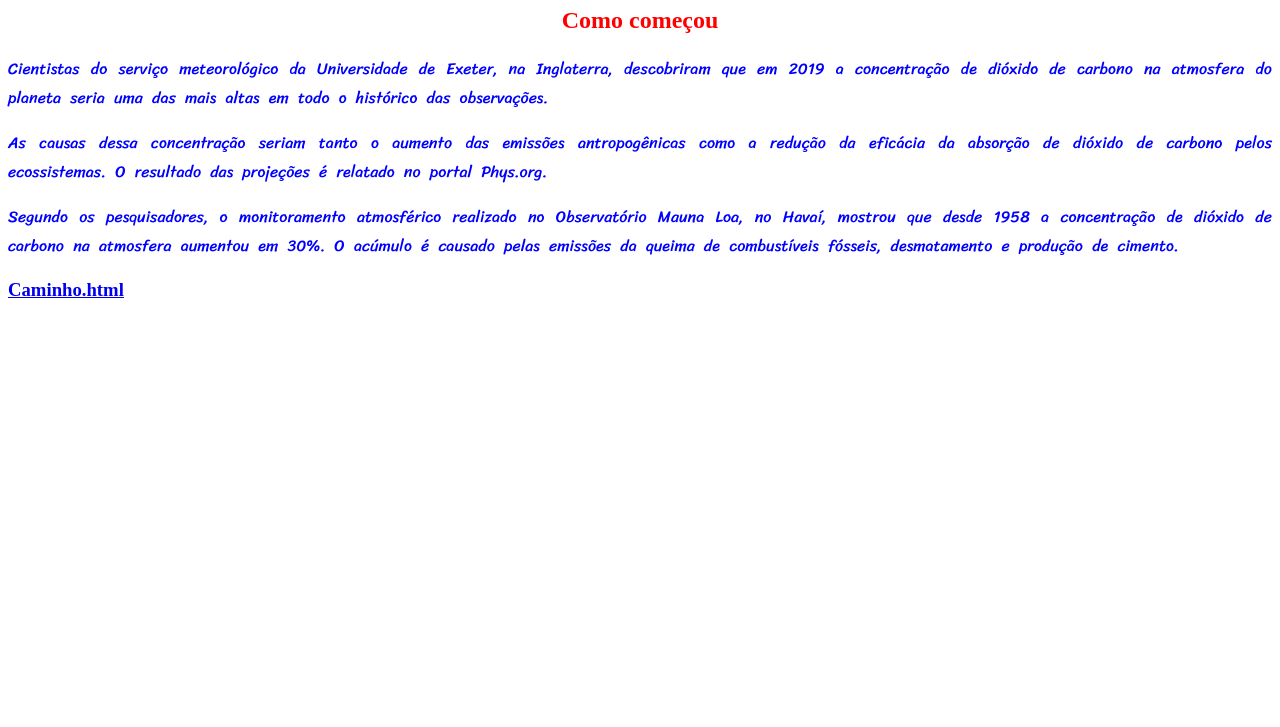
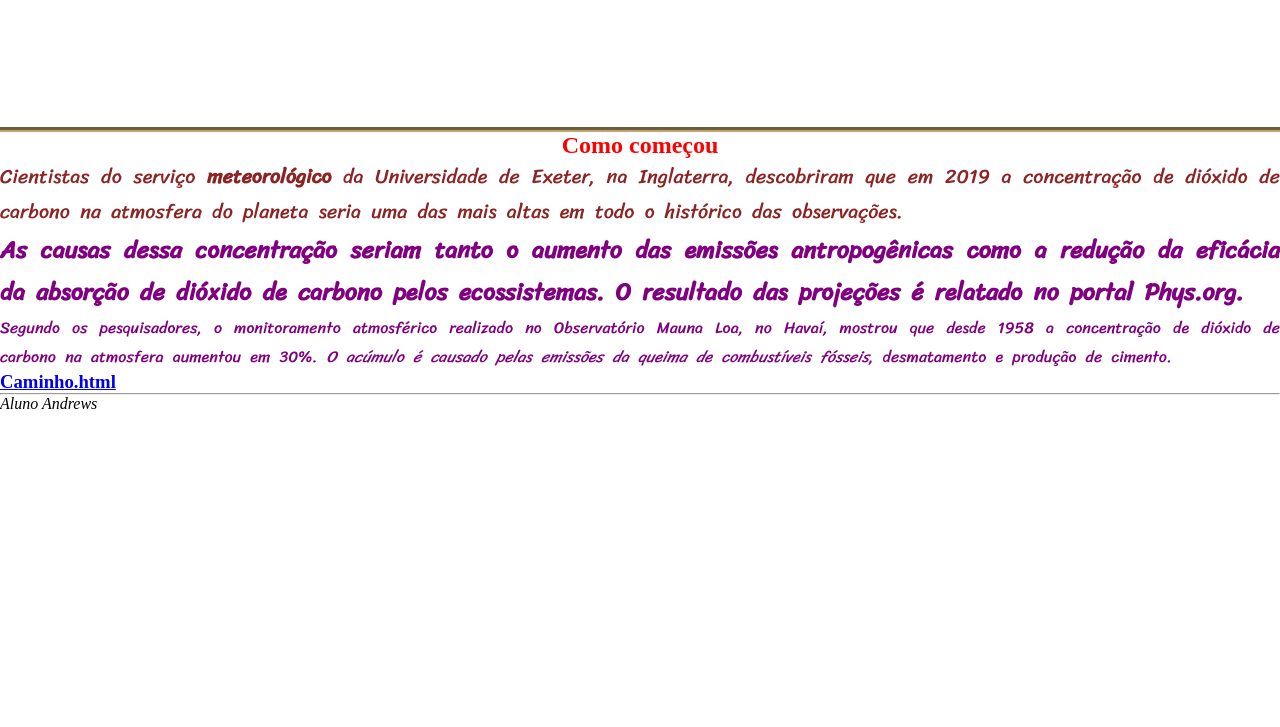
Before and after one commit to Andrewsgc/Atividade, a plain HTML site: page Catastrofe.html in a window 1280 px wide. Shown: the part 73-800 px from the top of the page. Drawn offline with Linux system fonts and the light colour scheme.

Commit message:
Add files via upload

```diff
--- a/Catastrofe.html
+++ b/Catastrofe.html
@@ -3,17 +3,28 @@
 <html lang="pt-br">
 <head>
 	<link href="https://fonts.googleapis.com/css?family=Sriracha&display=swap" rel="stylesheet">
-	<style>
+	<style type="text/css">
+		*{
+			margin: 0;
+			padding: 0;
+		}
 	p{text-align: justify;
 		word-spacing: 5px;
-	color:blue;
+	color:purple;
 
 	font-family: 'Sriracha', cursive;}
     h1,h2{text-align: center;
-    color:red;
+    color:red;}
+
+    header{
+    border-bottom:5px groove #C0A56E;
+    /*  padding: 100px;*/
+    /*  margin: 100px;*/
+       height: 200px;
+      width: 100%;
+    }
 
 
-	}
 	</style>
     <title>Site</title>
     <meta charset="utf-8">
@@ -21,16 +32,21 @@
     <meta name="description"  content="Catastrofe" />
 </head>
 <body>
-<h1>Catástrofe</h1>
+<header><h1>Catástrofe</h1></header>
+<sector>
 <h2>Como começou</h2>
-<p>Cientistas do serviço meteorológico da Universidade de Exeter, na Inglaterra, descobriram que em 2019 a concentração de dióxido de carbono na atmosfera do planeta seria uma das mais altas em todo o histórico das observações.</p>
+<p class="par_group" style="font-size: 20px;color: #8B2424"> Cientistas do serviço <strong>meteorológico</strong> da Universidade de Exeter, na Inglaterra, descobriram que em 2019 a concentração de dióxido de carbono na atmosfera do planeta seria uma das mais altas em todo o histórico das observações.</p></sector>
+<sector>
+<h2><p>As causas dessa concentração seriam tanto o aumento das emissões <b>antropogênicas</b> como a redução da eficácia da absorção de dióxido de carbono pelos ecossistemas. O resultado das projeções é relatado no portal Phys.org.</p></h2></sector>
 
-<p>As causas dessa concentração seriam tanto o aumento das emissões antropogênicas como a redução da eficácia da absorção de dióxido de carbono pelos ecossistemas. O resultado das projeções é relatado no portal Phys.org.</p>
-
-<p>Segundo os pesquisadores, o monitoramento atmosférico realizado no Observatório Mauna Loa, no Havaí, mostrou que desde 1958 a concentração de dióxido de carbono na atmosfera aumentou em 30%. O acúmulo é causado pelas emissões da queima de combustíveis fósseis, desmatamento e produção de cimento.</p>
+<p>Segundo os pesquisadores, o monitoramento atmosférico realizado no Observatório Mauna Loa, no Havaí, mostrou que desde 1958 a concentração de dióxido de carbono na atmosfera aumentou em 30%. <i>O acúmulo é causado pelas emissões da queima de combustíveis fósseis</i>, desmatamento e produção de cimento.</p>
 <h3><a href="Caminho.html" title="Catastrofe">
 	Caminho.html
 </a></h3>
+<hr />
+<footer>
+<address>Aluno Andrews</address>
+</footer>
 
 </body>
 </html>
```
